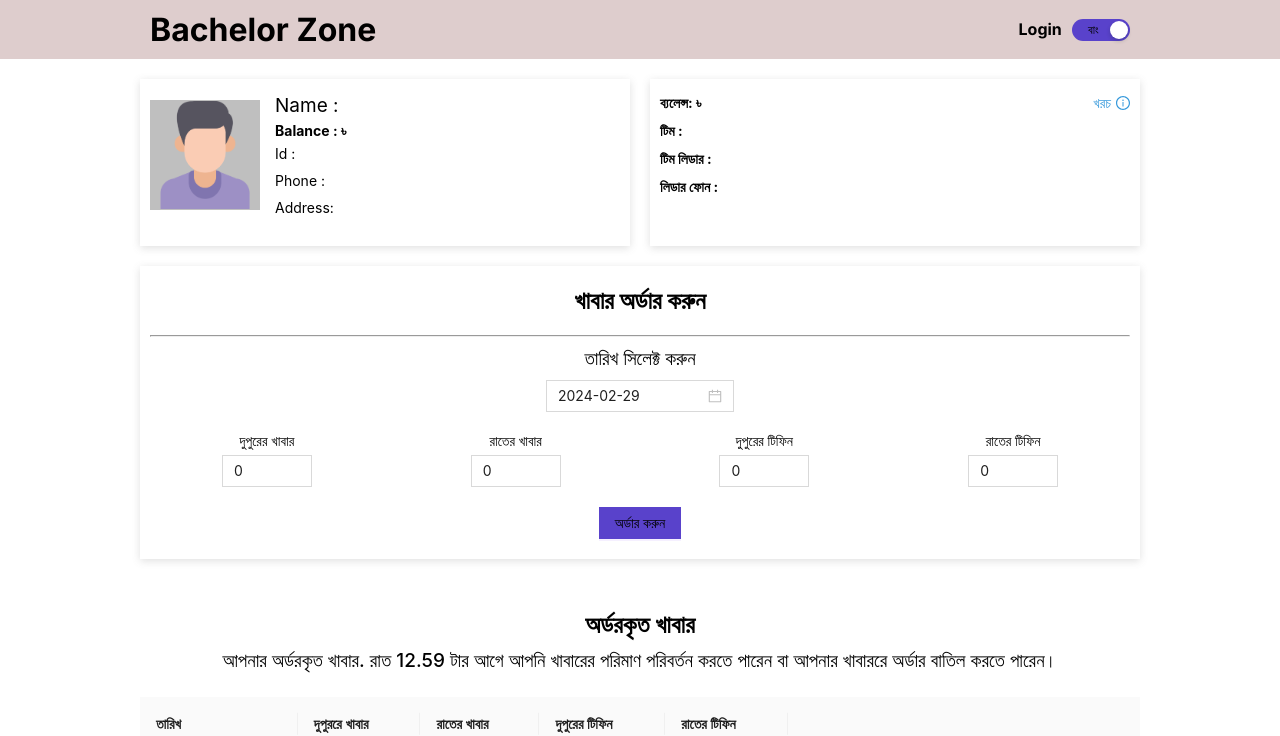
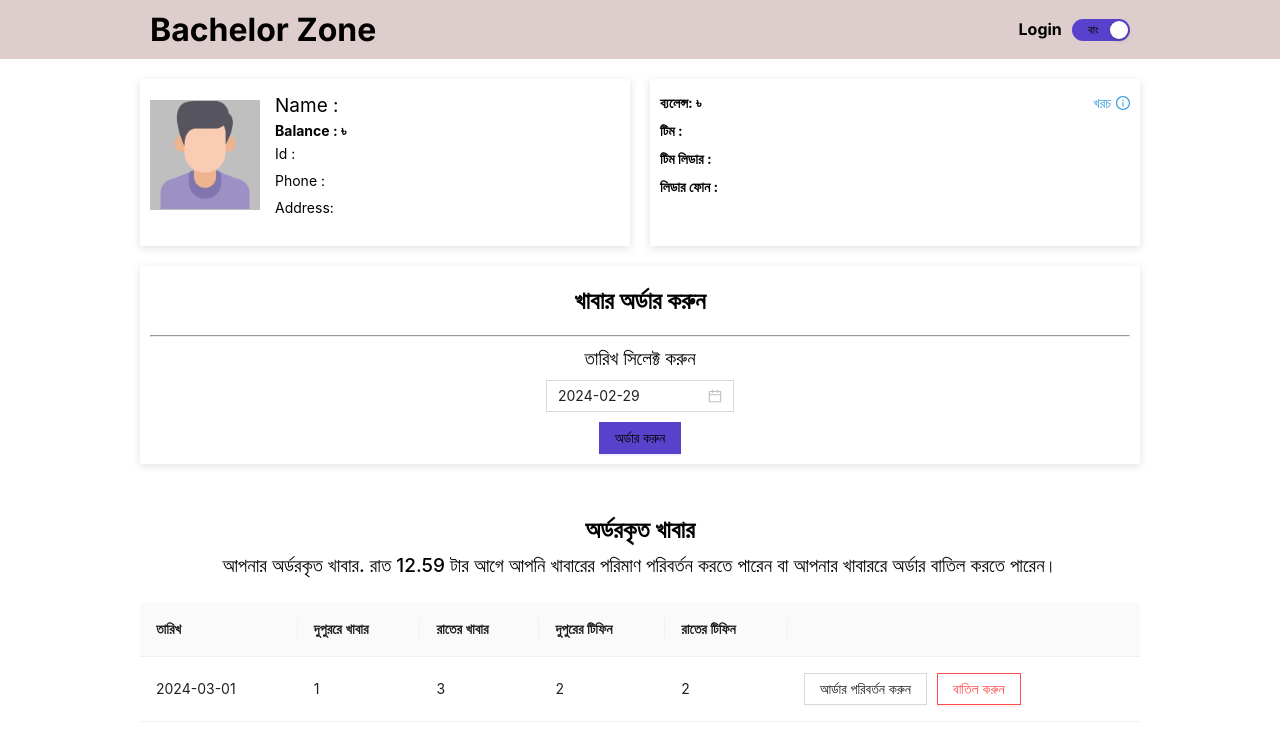
Before and after one commit to MainUddin1223/bachelor-zone-client, a Next.js app: page /dashboard in a window 1280 px wide. Shown: the top 736 px of the page. Built offline with nearby package versions, Linux system fonts and the light colour scheme.

Commit message:
place order api integrated

```diff
--- a/src/components/Dashboard/Order/Order.tsx
+++ b/src/components/Dashboard/Order/Order.tsx
@@ -7,39 +7,47 @@ import {
 	InputNumber,
 	Modal,
 	Row,
+	message,
 } from 'antd';
 import Styles from './Order.module.css';
 import { useState } from 'react';
 import dayjs from 'dayjs';
 import { useAppSelector } from '@/redux/hooks';
+import { useOrderMealMutation } from '@/redux/api/userApi';
 
 const Order = () => {
 	const [open, setOpen] = useState(false);
 	const { basicData } = useAppSelector((state) => state.basicSlice);
 	const getLang = basicData.lang;
+	const [orderMeal] = useOrderMealMutation();
 	const [selectedDate, setSelectedDate] = useState(
 		dayjs(Date.now()).format('YYYY-MM-DD')
 	);
 	const [confirmLoading, setConfirmLoading] = useState(false);
-	const [modalText, setModalText] = useState('Content of the modal');
+
+	const [orderDate, setOrderDate] = useState<any>(selectedDate);
 
 	const onChange: DatePickerProps['onChange'] = (date, dateString) => {
-		console.log(dateString);
+		setOrderDate(dateString);
 	};
 
-	const handleOk = () => {
-		setModalText('The modal will be closed after two seconds');
+	const handleOk = async () => {
 		setConfirmLoading(true);
-		setTimeout(() => {
-			setOpen(false);
-			setConfirmLoading(false);
-		}, 2000);
+		const date = `${orderDate}T00:00:00.000Z`;
+		const result = await orderMeal({ date }).unwrap();
+		setOpen(false);
+		setConfirmLoading(false);
+		if (result.success) {
+			message.success('Order placed successfully');
+		} else {
+			message.error(result.errorMessages);
+		}
 	};
 
 	const handleCancel = () => {
-		console.log('Clicked cancel button');
 		setOpen(false);
 	};
+
 	return (
 		<div className={Styles.container}>
 			<h3 className={Styles.order_header}>
@@ -61,58 +69,6 @@ const Order = () => {
 						onChange={onChange}
 						defaultValue={dayjs(selectedDate)}
 					/>
-				</div>
-				<div className={Styles.lunch_container}>
-					<Row gutter={[15, 15]} justify={'space-between'}>
-						<Col xs={12} md={6}>
-							<div className={Styles.lunch}>
-								<p>{getLang === 'বাং' ? 'দুপুরের খাবার' : 'Lunch'}</p>
-								<InputNumber
-									min={0}
-									max={5}
-									defaultValue={0}
-									onChange={(value: any) => console.log(value)}
-								/>
-							</div>
-						</Col>
-						<Col xs={12} md={6}>
-							<div className={Styles.lunch}>
-								<p>{getLang === 'বাং' ? 'রাতের খাবার' : 'Dinner'}</p>
-								<InputNumber
-									min={0}
-									max={5}
-									defaultValue={0}
-									onChange={(value: any) => console.log(value)}
-								/>
-							</div>
-						</Col>
-						<Col xs={12} md={6}>
-							<div className={Styles.lunch}>
-								<p>
-									{getLang === 'বাং' ? 'দুপুরের টিফিন' : 'Tiffin for Lunch'}{' '}
-								</p>
-								<InputNumber
-									min={0}
-									max={2}
-									defaultValue={0}
-									onChange={(value: any) => console.log(value)}
-								/>
-							</div>
-						</Col>
-						<Col xs={12} md={6}>
-							<div className={Styles.lunch}>
-								<p>{getLang === 'বাং' ? 'রাতের টিফিন' : 'Tiffin for Dinner'}</p>
-								<InputNumber
-									min={0}
-									max={2}
-									defaultValue={0}
-									onChange={(value: any) => console.log(value)}
-								/>
-							</div>
-						</Col>
-					</Row>
-				</div>
-				<div className={Styles.order_btn}>
 					<Button type="primary" onClick={() => setOpen(true)}>
 						{getLang === 'বাং' ? 'অর্ডার করুন' : 'Order Meal'}
 					</Button>
--- a/src/redux/api/userApi.ts
+++ b/src/redux/api/userApi.ts
@@ -11,7 +11,15 @@ const userApi = baseApi.injectEndpoints({
 			}),
 			providesTags: ['user'],
 		}),
+		orderMeal: build.mutation({
+			query: (data) => ({
+				url: `${userUrl}/order`,
+				method: 'POST',
+				data,
+			}),
+			invalidatesTags: ['user'],
+		}),
 	}),
 });
 
-export const { useGetInfoQuery } = userApi;
+export const { useGetInfoQuery, useOrderMealMutation } = userApi;
```
